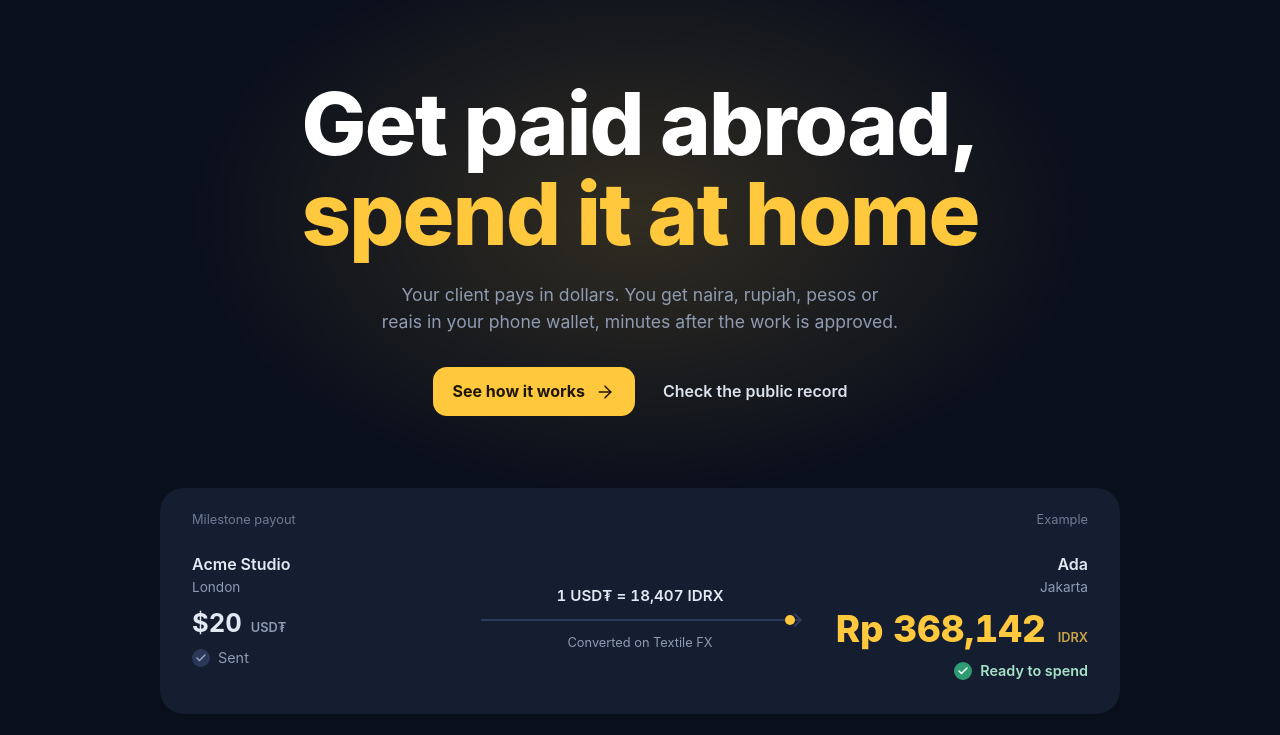
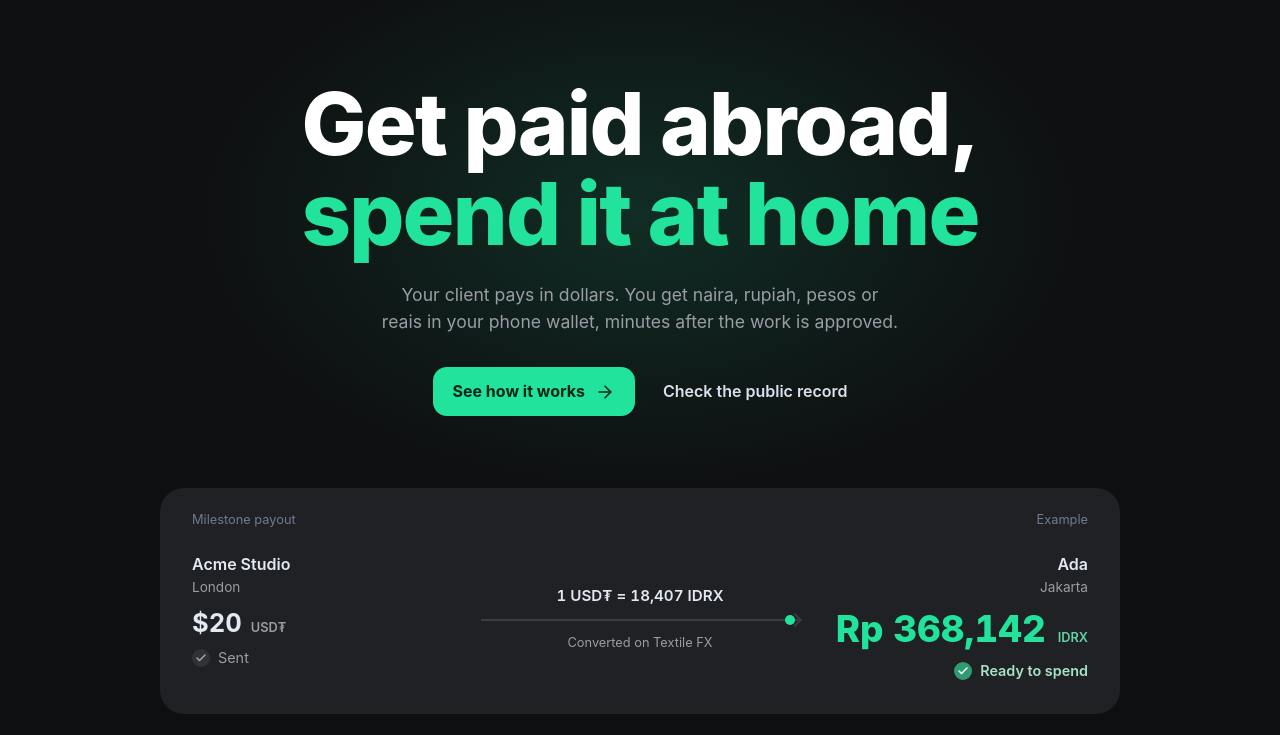
Before and after one commit to JoelEmmanuelCloud/tranox, a website: page web/index.html in a window 1280 px wide. Shown: the part 65-800 px from the top of the page. Drawn offline with Linux system fonts and the light colour scheme; files that its build step writes are made by us from their sources; files whose address does not match are found by name.

Commit message:
web: switch the accent from gold to mint green on a charcoal base

```diff
--- a/web/index.html
+++ b/web/index.html
@@ -3,7 +3,7 @@
 <head>
 <meta charset="utf-8">
 <meta name="viewport" content="width=device-width, initial-scale=1">
-<meta name="theme-color" content="#070b16">
+<meta name="theme-color" content="#0e0f11">
 <title>Tranox - get paid abroad, spend it at home</title>
 <meta name="description" content="Clients pay in dollars. Freelancers receive naira, rupiah, pesos or reais in their phone wallet minutes after a milestone is approved. Built on Celo with Textile FX.">
 <link rel="icon" type="image/png" href="/favicon.png">
@@ -42,7 +42,7 @@
       <h1 id="hero-title">Get paid abroad,<br><em>spend it at home</em></h1>
       <p class="lede">Your client pays in dollars. You get naira, rupiah, pesos or reais in your phone wallet, minutes after the work is approved.</p>
       <div class="cta-row">
-        <a class="btn btn-gold" href="#how">See how it works <span data-icon="arrow"></span></a>
+        <a class="btn btn-accent" href="#how">See how it works <span data-icon="arrow"></span></a>
         <a class="text-link" href="#proof">Check the public record</a>
       </div>
 
@@ -136,7 +136,7 @@
   <div class="wrap">
     <section class="cta-band dark" aria-labelledby="cta-title">
       <div><h2 id="cta-title">Paying a freelancer abroad?</h2><p>Set up a job, share the link, and pay each milestone from your wallet.</p></div>
-      <a class="btn btn-gold" href="https://github.com/JoelEmmanuelCloud/tranox#run-it" target="_blank" rel="noopener">Get started <span data-icon="arrow"></span></a>
+      <a class="btn btn-accent" href="https://github.com/JoelEmmanuelCloud/tranox#run-it" target="_blank" rel="noopener">Get started <span data-icon="arrow"></span></a>
     </section>
   </div>
 </main>
--- a/web/job.js
+++ b/web/job.js
@@ -73,7 +73,7 @@ function milestoneCard(m, index) {
     : job.rate_per_usdt && cur ? "≈ " + money(m.amount_usdt * Number(job.rate_per_usdt), 0) + " " + cur : "";
   const buttons = [];
   if (m.status === "pending" || m.status === "waiting_funds") {
-    const b = el("button", { class: "btn btn-gold", type: "button" }, icon("wallet"), "Pay " + money(m.amount_usdt) + " USD₮");
+    const b = el("button", { class: "btn btn-accent", type: "button" }, icon("wallet"), "Pay " + money(m.amount_usdt) + " USD₮");
     b.addEventListener("click", () => pay(m, box, b));
     buttons.push(b);
   }
--- a/web/styles.css
+++ b/web/styles.css
@@ -1,18 +1,18 @@
 :root {
-  --navy-950: #0a0f1c;
-  --navy-900: #0b1222;
-  --navy-850: #10192e;
-  --navy-800: #151d30;
-  --navy-700: #24314f;
-  --line-dark: rgba(148, 163, 184, .16);
-  --gold: #ffc83d;
-  --gold-soft: #ffe08a;
-  --gold-ink: #1f1600;
+  --navy-950: #0e0f11;
+  --navy-900: #131416;
+  --navy-850: #1a1b1e;
+  --navy-800: #202125;
+  --navy-700: #303237;
+  --line-dark: rgba(255, 255, 255, .09);
+  --accent: #22e39b;
+  --accent-soft: #8af2c8;
+  --accent-ink: #00261a;
   --violet: #8b5cf6;
   --ink: #0f172a;
   --ink-2: #334155;
   --muted: #6b7686;
-  --muted-dark: #8f9bb0;
+  --muted-dark: #9a9da5;
   --paper: #f5f7fb;
   --card: #ffffff;
   --line: #e5e9f2;
@@ -39,9 +39,9 @@ body { margin: 0; font: 16px/1.55 var(--font); font-feature-settings: "calt" 0;
 a { color: inherit; }
 img, svg { display: block; }
 .tnum { font-variant-numeric: tabular-nums; }
-.skip { position: absolute; left: -999px; top: 8px; background: var(--gold); color: var(--gold-ink); padding: 8px 14px; border-radius: 8px; z-index: 100; }
+.skip { position: absolute; left: -999px; top: 8px; background: var(--accent); color: var(--accent-ink); padding: 8px 14px; border-radius: 8px; z-index: 100; }
 .skip:focus { left: 8px; }
-:focus-visible { outline: 3px solid var(--gold); outline-offset: 3px; border-radius: 6px; }
+:focus-visible { outline: 3px solid var(--accent); outline-offset: 3px; border-radius: 6px; }
 
 .icon { width: 20px; height: 20px; flex: none; stroke: currentColor; fill: none; stroke-width: 1.8; stroke-linecap: round; stroke-linejoin: round; }
 .icon-lg { width: 24px; height: 24px; }
@@ -54,11 +54,11 @@ img, svg { display: block; }
 
 .btn { display: inline-flex; align-items: center; justify-content: center; gap: 10px; min-height: 48px; padding: 12px 20px; border-radius: 14px; border: 0; font: inherit; font-weight: 700; text-decoration: none; cursor: pointer; touch-action: manipulation; transition: transform .18s var(--ease), box-shadow .18s var(--ease), background-color .18s var(--ease), opacity .18s; }
 .btn:active { transform: scale(.98); }
-.btn-gold { background: var(--gold); color: var(--gold-ink); }
-.btn-gold:hover { background: #ffd666; }
+.btn-accent { background: var(--accent); color: var(--accent-ink); }
+.btn-accent:hover { background: #55ecb4; }
 .btn-dark { background: var(--navy-900); color: #fff; }
 .btn-dark:hover { background: var(--navy-800); }
-.btn-ghost { background: transparent; color: #fff; box-shadow: inset 0 0 0 1.5px #3a4660; }
+.btn-ghost { background: transparent; color: #fff; box-shadow: inset 0 0 0 1.5px #43464d; }
 .btn-ghost:hover { box-shadow: inset 0 0 0 1.5px #64748b; }
 .btn-soft { background: #eef2f9; color: var(--ink); }
 .btn-soft:hover { background: #e3e9f4; }
@@ -72,7 +72,7 @@ img, svg { display: block; }
 
 .hero { position: relative; text-align: center; padding: 64px 0 88px; }
 .hero h1 { position: relative; z-index: 1; font-size: clamp(2.6rem, 7.2vw, 5.4rem); line-height: 1.04; letter-spacing: -.02em; color: #fff; margin: 0 auto 22px; font-weight: 800; }
-.hero h1 em { font-style: normal; color: var(--gold); }
+.hero h1 em { font-style: normal; color: var(--accent); }
 .lede { position: relative; z-index: 1; font-size: 1.1rem; color: var(--muted-dark); max-width: 520px; margin: 0 auto 32px; }
 .cta-row { position: relative; z-index: 1; display: flex; flex-wrap: wrap; justify-content: center; align-items: center; gap: 12px 28px; }
 
@@ -91,21 +91,21 @@ img, svg { display: block; }
 .party-city { color: var(--muted-dark); font-size: .85rem; margin-bottom: 10px; }
 .party-amt { color: #e3e9f3; font-size: 1.6rem; font-weight: 700; line-height: 1.15; white-space: nowrap; }
 .party-amt small { font-size: .8rem; font-weight: 600; color: var(--muted-dark); margin-left: 2px; }
-.party-get { color: var(--gold); font-size: clamp(1.8rem, 3vw, 2.3rem); font-weight: 800; }
-.party-get small { color: #c9a646; }
+.party-get { color: var(--accent); font-size: clamp(1.8rem, 3vw, 2.3rem); font-weight: 800; }
+.party-get small { color: #5fd3a5; }
 .party-note { color: var(--muted-dark); font-size: .9rem; margin-top: 10px; display: inline-flex; align-items: center; gap: 8px; }
-.state { width: 18px; height: 18px; flex: none; border-radius: 50%; background: #2c3857; color: #9aa6bd; display: inline-grid; place-items: center; }
+.state { width: 18px; height: 18px; flex: none; border-radius: 50%; background: #303237; color: #a3a6ad; display: inline-grid; place-items: center; }
 .state .icon { width: 12px; height: 12px; stroke-width: 3; }
 .state-ok { background: var(--green); color: #fff; }
 .party-ok { color: #a7e3c8; font-weight: 600; }
 .bridge { text-align: center; margin-top: 32px; }
 .bridge-rate { color: #e3e9f3; font-weight: 600; font-size: .95rem; }
-.bridge-line { position: relative; height: 2px; margin: 12px 0; background: #2f3b5c; }
-.bridge-line::after { content: ""; position: absolute; right: -1px; top: -4px; width: 8px; height: 8px; border-top: 2px solid #2f3b5c; border-right: 2px solid #2f3b5c; transform: rotate(45deg); }
-.bridge-dot { position: absolute; top: -4px; left: 0; width: 10px; height: 10px; border-radius: 50%; background: var(--gold); animation: travel 2.8s var(--ease) infinite; }
+.bridge-line { position: relative; height: 2px; margin: 12px 0; background: #3a3c42; }
+.bridge-line::after { content: ""; position: absolute; right: -1px; top: -4px; width: 8px; height: 8px; border-top: 2px solid #3a3c42; border-right: 2px solid #3a3c42; transform: rotate(45deg); }
+.bridge-dot { position: absolute; top: -4px; left: 0; width: 10px; height: 10px; border-radius: 50%; background: var(--accent); animation: travel 2.8s var(--ease) infinite; }
 .bridge-via { color: var(--muted-dark); font-size: .8rem; }
 @keyframes travel { 0% { left: 0; opacity: 0; } 12% { opacity: 1; } 88% { opacity: 1; } 100% { left: calc(100% - 12px); opacity: 0; } }
-.spotlight { position: absolute; z-index: 0; pointer-events: none; border-radius: 50%; background: radial-gradient(closest-side, rgba(255, 200, 61, .16), rgba(255, 200, 61, 0)); }
+.spotlight { position: absolute; z-index: 0; pointer-events: none; border-radius: 50%; background: radial-gradient(closest-side, rgba(34, 227, 155, .14), rgba(34, 227, 155, 0)); }
 .hero .spotlight { width: 900px; height: 560px; left: 50%; top: -80px; transform: translateX(-50%); }
 .app-head .spotlight { width: 420px; height: 300px; left: 50%; top: -30px; transform: translateX(-50%); }
 .feature .icon { width: 22px; height: 22px; }
@@ -121,7 +121,7 @@ img, svg { display: block; }
 .how-steps li { display: flex; gap: 16px; align-items: flex-start; }
 .how-steps h3 { margin: 2px 0 4px; font-size: 1.15rem; }
 .how-steps p { margin: 0; color: var(--muted); }
-.how-icon { flex: none; width: 44px; height: 44px; border-radius: 50%; display: grid; place-items: center; background: #fff4d6; color: #8a6400; }
+.how-icon { flex: none; width: 44px; height: 44px; border-radius: 50%; display: grid; place-items: center; background: #dcfbec; color: #08744d; }
 .cards3 { display: grid; gap: 12px; grid-template-columns: repeat(auto-fit, minmax(250px, 1fr)); }
 .feature { background: var(--card); border-radius: var(--radius); padding: 24px; box-shadow: var(--shadow); }
 .feature h3 { margin: 14px 0 8px; font-size: 1.1rem; }
@@ -138,7 +138,7 @@ img, svg { display: block; }
 .proof { background: var(--navy-900); color: #e2e8f0; border-radius: var(--radius-lg); padding: 32px; display: grid; gap: 24px; grid-template-columns: repeat(auto-fit, minmax(220px, 1fr)); }
 .proof .label { color: var(--muted-dark); font-size: .85rem; }
 .proof .value { font-size: 1.25rem; font-weight: 800; color: #fff; margin-top: 4px; }
-.proof a { text-decoration: none; display: inline-flex; align-items: center; gap: 6px; color: var(--gold-soft); font-weight: 600; font-size: .9rem; margin-top: 8px; }
+.proof a { text-decoration: none; display: inline-flex; align-items: center; gap: 6px; color: var(--accent-soft); font-weight: 600; font-size: .9rem; margin-top: 8px; }
 .proof a:hover { text-decoration: underline; }
 
 .cta-band { margin: 0 0 80px; border-radius: var(--radius-lg); padding: 40px 32px; display: flex; flex-wrap: wrap; align-items: center; justify-content: space-between; gap: 20px; }
@@ -151,13 +151,13 @@ img, svg { display: block; }
 .balance .label { color: var(--muted-dark); font-size: .85rem; display: flex; align-items: center; gap: 8px; }
 .balance .big { font-size: clamp(2.8rem, 13vw, 3.8rem); line-height: 1.05; font-weight: 800; letter-spacing: -.02em; margin: 10px 0 6px; overflow-wrap: anywhere; }
 .balance .sub { color: var(--muted-dark); font-size: .85rem; }
-.meter { height: 6px; border-radius: 999px; background: #263150; margin: 20px 0 8px; overflow: hidden; }
-.meter > span { display: block; height: 100%; border-radius: inherit; background: var(--gold); transition: width .6s var(--ease); }
+.meter { height: 6px; border-radius: 999px; background: #2a2c31; margin: 20px 0 8px; overflow: hidden; }
+.meter > span { display: block; height: 100%; border-radius: inherit; background: var(--accent); transition: width .6s var(--ease); }
 .meter-label { display: flex; justify-content: space-between; color: var(--muted-dark); font-size: .8rem; }
 
 .overlap { position: relative; padding: 24px 16px 40px; }
 .panel { background: var(--card); border-radius: var(--radius); box-shadow: var(--shadow); padding: 18px; margin-bottom: 14px; }
-.facts { display: grid; grid-template-columns: 1fr 1fr; gap: 14px 16px; margin-top: 22px; padding-top: 18px; border-top: 1px solid #263150; }
+.facts { display: grid; grid-template-columns: 1fr 1fr; gap: 14px 16px; margin-top: 22px; padding-top: 18px; border-top: 1px solid #2a2c31; }
 .fact .k { color: var(--muted-dark); font-size: .75rem; display: flex; align-items: center; gap: 6px; }
 .fact .v { color: #dbe2ee; font-size: .9rem; font-weight: 600; margin-top: 2px; overflow-wrap: anywhere; }
 .help h2 { margin: 0 0 8px; font-size: 1.05rem; }
@@ -209,7 +209,7 @@ img, svg { display: block; }
 
 .empty-state { text-align: center; padding: 36px 20px; color: var(--muted); }
 .skeleton { border-radius: var(--radius); height: 120px; margin-bottom: 12px; background: linear-gradient(90deg, #e9edf5 25%, #f4f6fb 50%, #e9edf5 75%); background-size: 200% 100%; animation: shimmer 1.2s infinite; }
-.skeleton.dark-sk { background: linear-gradient(90deg, #16213a 25%, #1d2a4a 50%, #16213a 75%); background-size: 200% 100%; height: 170px; }
+.skeleton.dark-sk { background: linear-gradient(90deg, #1b1c1f 25%, #26282c 50%, #1b1c1f 75%); background-size: 200% 100%; height: 170px; }
 @keyframes shimmer { to { background-position: -200% 0; } }
 .app-footer { text-align: center; color: var(--muted); font-size: .8rem; padding: 8px 0 32px; display: flex; justify-content: center; align-items: center; gap: 6px; }
 
@@ -224,7 +224,7 @@ img, svg { display: block; }
   .route { padding: 20px 22px 26px; margin-top: 48px; }
   .route-body { grid-template-columns: 1fr; gap: 18px; }
   .party-end { text-align: left; }
-  .bridge { text-align: left; padding: 0 0 0 18px; border-left: 2px solid #2f3b5c; margin: 0 0 0 19px; }
+  .bridge { text-align: left; padding: 0 0 0 18px; border-left: 2px solid #3a3c42; margin: 0 0 0 19px; }
   .bridge-line { display: none; }
   .bridge-via { margin-top: 2px; }
   .hero { padding: 40px 0 64px; }
```
Also changed, not shown: web/freelancer.html (+1 -1 lines), web/job.html (+1 -1 lines).
